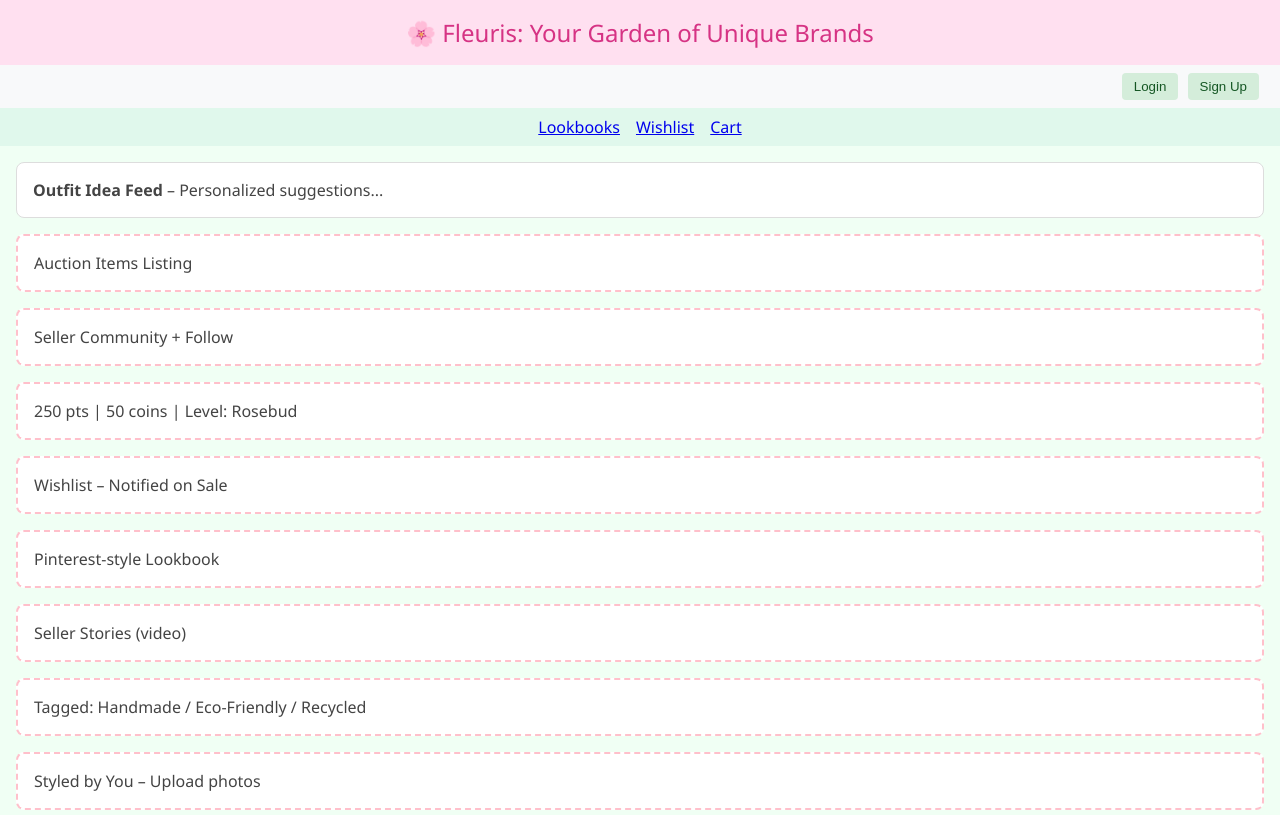
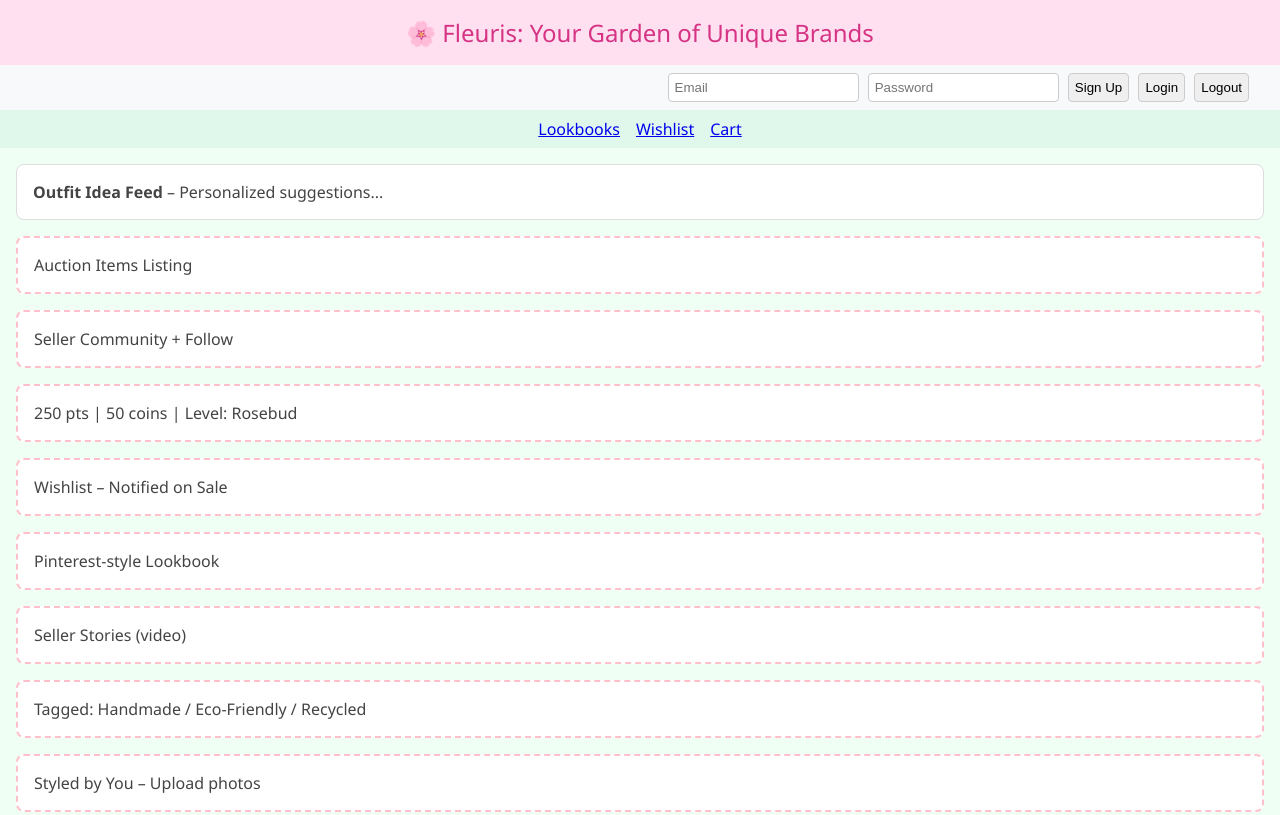
Before and after one commit to salmaabuzaid/fleuris, a plain HTML site: page index.html in a window 1280 px wide. Shown: the top 815 px of the page. Drawn offline with nearby package versions, Linux system fonts and the light colour scheme.

Commit message:
Add files via upload

```diff
--- a/index.html
+++ b/index.html
@@ -46,28 +46,29 @@
       padding: 0.5rem 1rem;
       background-color: #f8f9fa;
     }
-    #auth-section button {
-      background-color: #d4edda;
-      border: none;
-      padding: 6px 12px;
+    #auth-section input, #auth-section button {
+      padding: 6px;
       margin-right: 5px;
-      color: #155724;
       border-radius: 4px;
-      cursor: pointer;
+      border: 1px solid #ccc;
     }
     #user-email {
       color: #444;
       font-size: 0.9rem;
+      margin-left: 10px;
     }
   </style>
 </head>
 <body>
   <header>🌸 Fleuris: Your Garden of Unique Brands</header>
 
-  <!-- Login/Signup Section -->
+  <!-- Supabase Login/Signup -->
   <div id="auth-section">
-    <button onclick="netlifyIdentity.open('login')">Login</button>
-    <button onclick="netlifyIdentity.open('signup')">Sign Up</button>
+    <input type="email" id="email" placeholder="Email">
+    <input type="password" id="password" placeholder="Password">
+    <button onclick="signup()">Sign Up</button>
+    <button onclick="login()">Login</button>
+    <button onclick="logout()">Logout</button>
     <span id="user-email"></span>
   </div>
 
@@ -91,19 +92,46 @@
     <div class="card lang">🌐 Language Selector</div>
   </section>
 
-  <!-- Netlify Identity Widget -->
-  <script src="https://identity.netlify.com/v1/netlify-identity-widget.js"></script>
+  <!-- Supabase -->
+  <script src="https://cdn.jsdelivr.net/npm/@supabase/supabase-js"></script>
   <script>
-    netlifyIdentity.init();
+    // Replace these with your actual values from Supabase
+    const SUPABASE_URL = "https://ervcbdxtlzomgbbfwncl.supabase.co" ;
+    const SUPABASE_KEY = "process.env.SUPABASE_KEY
+const supabase = createClient(supabaseUrl, supabaseKey)" ;
 
-    netlifyIdentity.on('login', user => {
-      document.getElementById('user-email').innerText = 'Logged in as: ' + user.email;
-      netlifyIdentity.close();
-    });
+    const supabase = supabase.createClient(SUPABASE_URL, SUPABASE_KEY);
 
-    netlifyIdentity.on('logout', () => {
-      document.getElementById('user-email').innerText = '';
-    });
+    async function signup() {
+      const email = document.getElementById("email").value;
+      const password = document.getElementById("password").value;
+      const { user, error } = await supabase.auth.signUp({ email, password });
+      if (error) {
+        alert("Signup error: " + error.message);
+      } else {
+        alert("Signup successful! Please check your email.");
+      }
+    }
+
+    async function login() {
+      const email = document.getElementById("email").value;
+      const password = document.getElementById("password").value;
+      const { data, error } = await supabase.auth.signInWithPassword({ email, password });
+      if (error) {
+        alert("Login error: " + error.message);
+      } else {
+        document.getElementById("user-email").innerText = 'Logged in as: ' + data.user.email;
+      }
+    }
+
+    async function logout() {
+      const { error } = await supabase.auth.signOut();
+      if (error) {
+        alert("Logout error: " + error.message);
+      } else {
+        document.getElementById("user-email").innerText = '';
+      }
+    }
   </script>
 
   <script src="login.js"></script>
```
